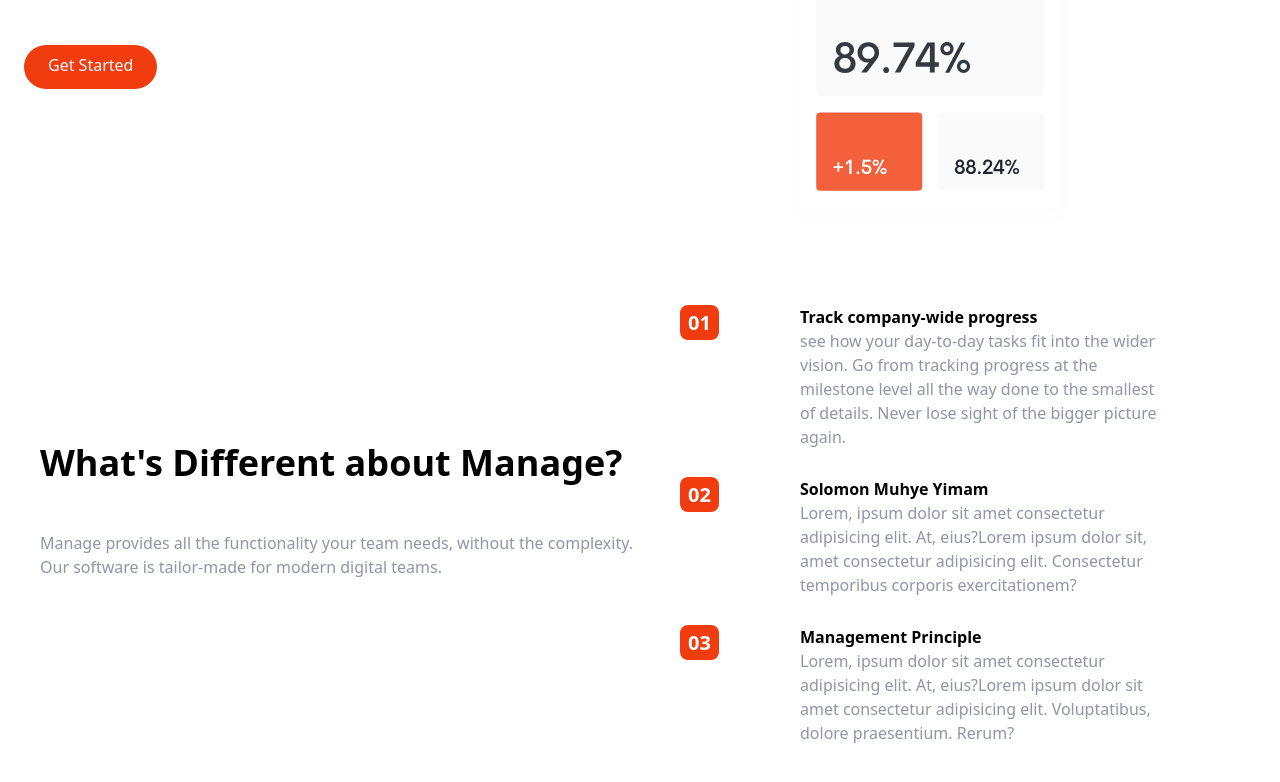
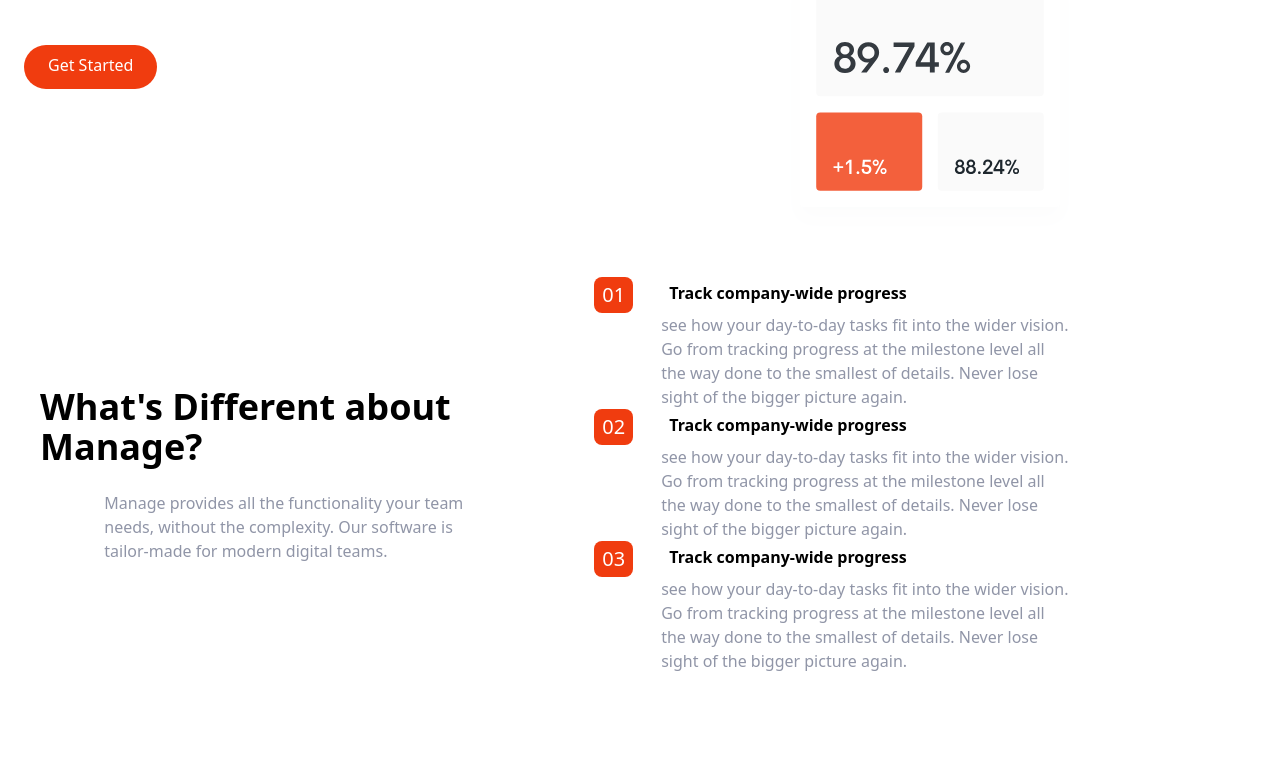
Before and after one commit to solomon-mh/manage_landing_page, a plain HTML site: page public/index.html in a window 1280 px wide. Shown: the part 420-1202 px from the top of the page. Before the commit the page ends 1165 px from the top, so only its background shows below. Drawn offline with Linux system fonts and the light colour scheme.

Commit message:
some modification in features section

```diff
--- a/public/index.html
+++ b/public/index.html
@@ -49,44 +49,42 @@
     </div>
   </section>
   <!-- Features Section -->
-  <section id="features">
+  <section class="mb-44" id="features">
     <div class="container mt-10 space-y-12 md:space-y-0 flex flex-col mx-auto space-x-10  md:flex-row">
-      <div class="w-3/4  m-auto md:ml-10 space-y-12 ">
+      <div class="m-auto space-y-6 md:w-3/4  md:ml-10">
         <h2 class="text-4xl font-bold text-center md:text-left">What's Different about Manage?</h2>
-        <p class="text-darkGrayishBlue">Manage provides all the functionality your team needs, without
+        <p class="text-darkGrayishBlue w-3/4 m-auto">Manage provides all the functionality your team needs, without
           the
           complexity.
           Our software is tailor-made for
           modern digital teams.</p>
       </div>
-      <div class="w-3/4  m-auto ">
-        <div class="one">
-          <div class="text-left m-auto">
-            <b class="relative top-8 text-white bg-brightRed text-xl px-2 py-1 rounded-lg">01</b>
+      <div class="container">
+        <div class="flex space-x-0 md:gap-7">
+          <div class="h-fit text-white bg-brightRed text-xl px-2 py-1 rounded-lg">01</div>
           <p class="text-darkGrayishBlue w-3/5 m-auto">
-              <strong class="text-black">Track company-wide progress</strong><br>
+            <strong class="block text-black w-fit p-2 pt-1 space-y-6  bg-veryPaleRed md:bg-white">Track company-wide
+              progress</strong>
             see how your day-to-day tasks fit into the wider vision. Go from tracking progress at the milestone level
             all the way done to the smallest of details. Never lose sight of the bigger picture again.
           </p>
         </div>
-        </div>
-        <div class="two">
-          <div class="text-left m-auto">
-            <b class="relative top-8 text-white bg-brightRed text-xl px-2 py-1 rounded-lg">02</b>
+        <div class="flex space-x-0 md:gap-7">
+          <div class="h-fit text-white bg-brightRed text-xl px-2 py-1 rounded-lg">02</div>
           <p class="text-darkGrayishBlue w-3/5 m-auto">
-              <strong class="text-black">Solomon Muhye Yimam</strong><br>
-              Lorem, ipsum dolor sit amet consectetur adipisicing elit. At, eius?Lorem ipsum dolor sit, amet consectetur
-              adipisicing elit. Consectetur temporibus corporis exercitationem?
+            <strong class="block text-black w-fit p-2 pt-1 space-y-6  bg-veryPaleRed md:bg-white">Track company-wide
+              progress</strong>
+            see how your day-to-day tasks fit into the wider vision. Go from tracking progress at the milestone level
+            all the way done to the smallest of details. Never lose sight of the bigger picture again.
           </p>
         </div>
-        </div>
-        <div class="three">
-          <div class="text-left m-auto">
-            <b class="relative top-8 text-white bg-brightRed text-xl px-2 py-1 rounded-lg">03</b>
+        <div class="flex space-x-0 md:gap-7">
+          <div class="h-fit text-white bg-brightRed text-xl px-2 py-1 rounded-lg">03</div>
           <p class="text-darkGrayishBlue w-3/5 m-auto">
-              <strong class="text-black">Management Principle</strong><br>
-              Lorem, ipsum dolor sit amet consectetur adipisicing elit. At, eius?Lorem ipsum dolor sit amet consectetur
-              adipisicing elit. Voluptatibus, dolore praesentium. Rerum?
+            <strong class="block text-black w-fit p-2 pt-1 space-y-6  bg-veryPaleRed md:bg-white">Track company-wide
+              progress</strong>
+            see how your day-to-day tasks fit into the wider vision. Go from tracking progress at the milestone level
+            all the way done to the smallest of details. Never lose sight of the bigger picture again.
           </p>
         </div>
       </div>
```
Also changed, not shown: public/output.css. Lines whose indentation alone changed are shown as unchanged.
